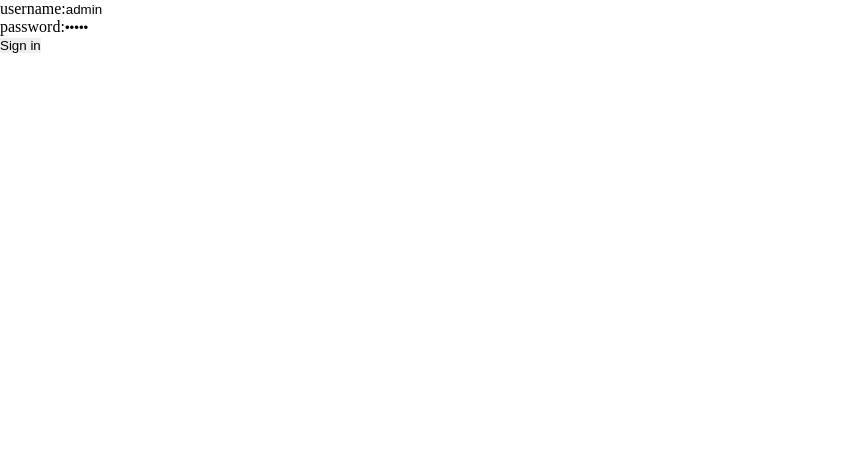
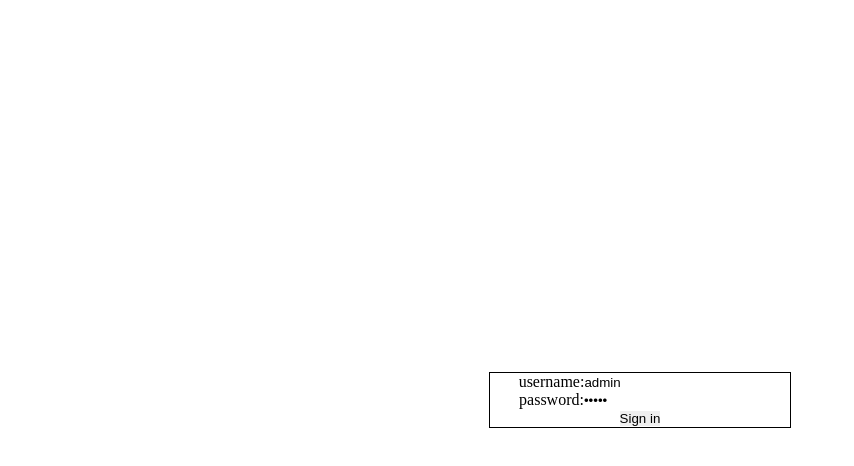
Before and after one commit to Welcome-To-Hell-Word/a-demo-web, a Vue app: page /sign-in in a window 1280 px wide. Shown: the top 466 px of the page, without its empty margins (0-854 px from the left). Built offline with nearby package versions, Linux system fonts and the light colour scheme.

Commit message:
'nothing'

```diff
--- a/src/App.vue
+++ b/src/App.vue
@@ -18,7 +18,13 @@ export default {
   overflow-x: hidden;
   overflow-y: hidden;
 }
+body{
+  width: 100vw;
+  height: 100vh;
+}
 #app {
-
+  width: 100vw;
+  height: 100vh;
+  position: relative;
 }
 </style>
--- /dev/null
+++ b/src/components/MenuY.vue
@@ -0,0 +1,36 @@
+<template>
+  <div id="MenuY">
+    <ul>
+      <li>
+        <div>Menu-1</div>
+        <ul>
+          <li>
+            <div>Menu-1-1</div>
+          </li>
+          <li>
+            <div>Menu-1-2</div>
+          </li>
+          <li>
+            <div>Menu-1-3</div>
+          </li>
+        </ul>
+      </li>
+      <li>
+        <div>Menu-2</div>
+      </li>
+      <li>
+        <div>Menu-3</div>
+      </li>
+    </ul>
+  </div>
+</template>
+
+<script>
+export default {
+  name: 'MenuY'
+}
+</script>
+
+<style>
+
+</style>
--- a/src/views/index/index.vue
+++ b/src/views/index/index.vue
@@ -1,12 +1,15 @@
 <template>
   <div id="Index">
     <div>Index</div>
+    <menu-y></menu-y>
   </div>
 </template>
 
 <script>
+import MenuY from '../../components/MenuY'
 export default {
-  name: 'Index'
+  name: 'Index',
+  components: {MenuY}
 }
 </script>
 
--- a/src/views/sign-in/index.vue
+++ b/src/views/sign-in/index.vue
@@ -1,8 +1,10 @@
 <template>
   <div id="SignIn">
-    <div>username:<input v-model="SignInForm.username" type="text" placeholder="username"></div>
-    <div>password:<input v-model="SignInForm.password" type="password" placeholder="password"></div>
-    <div><button v-on:click="sign_in">Sign in</button></div>
+    <div id="SignIn_Form">
+      <div>username:<input v-model="SignInForm.username" type="text" placeholder="username"></div>
+      <div>password:<input v-model="SignInForm.password" type="password" placeholder="password"></div>
+      <div><button v-on:click="sign_in">Sign in</button></div>
+    </div>
   </div>
 </template>
 
@@ -36,4 +38,19 @@ export default {
 }
 </script>
 
-<style></style>
+<style>
+  #SignIn{
+    width: 100vw;
+    height: 100vh;
+    position: relative;
+  }
+  #SignIn_Form{
+    width: 300px;
+    position: absolute;
+    left: 50%;
+    top: 50%;
+    transform: translate(-50%,-50%);
+    text-align: center;
+    border: 1px black solid;
+  }
+</style>
```
Also changed, not shown: src/components/MenuX.vue (added, +13 -0 lines).
